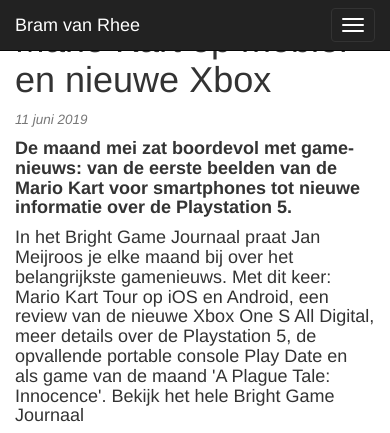
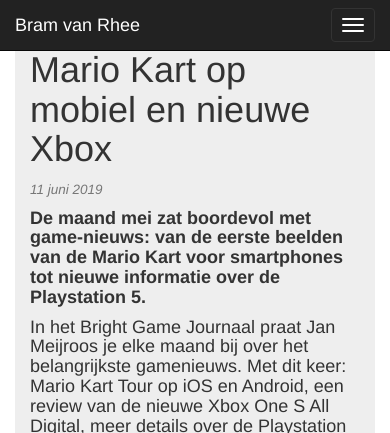
Before and after one commit to bramvanrhee/C3, a PHP site: page /mario.php in a window 390 px wide. Shown: the top 433 px of the page. Run offline with PHP 8.4, Linux system fonts and the light colour scheme; some libraries are stand-ins or nearby versions.

Commit message:
van col3 naar Jumbotron

```diff
--- a/CSS/main.css
+++ b/CSS/main.css
@@ -34,10 +34,6 @@
   border: 10px solid black;
 }
 
-.col3 {
-  background-color: #FBFCFC;
-}
-
 .img {
   margin-top: 100px;
   background-color: white;
--- a/Nieuws/ICT/foldable.php
+++ b/Nieuws/ICT/foldable.php
@@ -54,7 +54,8 @@
 
     <div class="container">
       <div class="row">
-        <div class="col-md-8 col-md-push-2 col3">
+        <div class="col-md-8 col-md-push-2">
+          <div class="jumbotron">
             <h1>Samsung's Foldable Phone</h1>
             <h4 class="space2"><small><i>11 juni 2019</i></small></h4>
 
@@ -81,6 +82,7 @@
             <h2><b>Eerder: opvouwbare telefoons komen eraan</b></h2>
 
             <video src="../../MP4/FoldablePhones.mp4" class="img-responsive" controls></video>
+          </div>
         </div>
       </div>
     </div>
--- a/Nieuws/ICT/google.php
+++ b/Nieuws/ICT/google.php
@@ -54,7 +54,8 @@
 
     <div class="container">
       <div class="row">
-        <div class="col-md-8 col-md-push-2 col3">
+        <div class="col-md-8 col-md-push-2">
+          <div class="jumbotron">
             <h1>Google Stadia: zo werkt de nieuwe gamedienst</h1>
             <h4 class="space2"><small><i>11 juni 2019</i></small></h4>
 
@@ -103,6 +104,7 @@
             <h4 class="space">PlayStation en Nvidia hebben al langer gamestreamingdiensten, maar minder krachtig. Microsoft werkt aan het vergelijkbare xCloud, waarbij ook Microsoft zijn eigen Azure-datacenters kan inzetten.</h4>
 
             <h4 class="space">Ook Amazon zou aan een gamestreamingdienst werken, ook met zijn eigen datacenters. Apple werkt volgens geruchten eveneens aan een nieuwe abonnementsdienst rond games.</h4>
+          </div>
         </div>
       </div>
     </div>
--- a/Nieuws/ICT/mario.php
+++ b/Nieuws/ICT/mario.php
@@ -54,15 +54,17 @@
 
     <div class="container">
       <div class="row">
-        <div class="col-md-8 col-md-push-2 col3">
-          <h1>Mario Kart op mobiel en nieuwe Xbox</h1>
-          <h4 class="space2"><small><i>11 juni 2019</i></small></h4>
+        <div class="col-md-8 col-md-push-2">
+          <div class="jumbotron">
+            <h1>Mario Kart op mobiel en nieuwe Xbox</h1>
+            <h4 class="space2"><small><i>11 juni 2019</i></small></h4>
 
-          <h4 class="space"><b>De maand mei zat boordevol met game-nieuws: van de eerste beelden van de Mario Kart voor smartphones tot nieuwe informatie over de Playstation 5.</b></h4>
+            <h4 class="space"><b>De maand mei zat boordevol met game-nieuws: van de eerste beelden van de Mario Kart voor smartphones tot nieuwe informatie over de Playstation 5.</b></h4>
 
-          <h4 class="space">In het Bright Game Journaal praat Jan Meijroos je elke maand bij over het belangrijkste gamenieuws. Met dit keer: Mario Kart Tour op iOS en Android, een review van de nieuwe Xbox One S All Digital, meer details over de Playstation 5, de opvallende portable console Play Date en als game van de maand 'A Plague Tale: Innocence'. Bekijk het hele Bright Game Journaal</h4>
+            <h4 class="space">In het Bright Game Journaal praat Jan Meijroos je elke maand bij over het belangrijkste gamenieuws. Met dit keer: Mario Kart Tour op iOS en Android, een review van de nieuwe Xbox One S All Digital, meer details over de Playstation 5, de opvallende portable console Play Date en als game van de maand 'A Plague Tale: Innocence'. Bekijk het hele Bright Game Journaal</h4>
 
-          <video src="../../MP4/MarioKart.mp4" class="img-responsive" controls></video>
+            <video src="../../MP4/MarioKart.mp4" class="img-responsive" controls></video>
+          </div>
         </div>
       </div>
     </div>
--- a/Nieuws/ICT/philips.php
+++ b/Nieuws/ICT/philips.php
@@ -54,7 +54,8 @@
 
     <div class="container">
       <div class="row">
-        <div class="col-md-8 col-md-push-2 col3">
+        <div class="col-md-8 col-md-push-2">
+          <div class="jumbotron">
             <h1>Philips Hue-lampen Groeperen</h1>
             <h4 class="space2"><small><i>10 mei 2019</i></small></h4>
 
@@ -71,6 +72,7 @@
             <h4 class="space">De Hue-app update is zowel beschikbaar voor iOS als Android. De Zones-optie bevindt zich nog wel in de testfase en werkt nog niet met alle functies, zoals routines en ook niet met spraakassistenten en sommige accessoires.</h4>
 
             <video src="../../MP4/ZonesHue.mp4" controls class="img-responsive"></video>
+          </div>
         </div>
       </div>
     </div>
--- a/Nieuws/ICT/pokemon.php
+++ b/Nieuws/ICT/pokemon.php
@@ -54,7 +54,8 @@
 
     <div class="container">
       <div class="row">
-        <div class="col-md-8 col-md-push-2 col3">
+        <div class="col-md-8 col-md-push-2">
+          <div class="jumbotron">
             <h1>Adidas komt met Pokémon-sneakers</h1>
             <h4 class="space2"><small><i>11 juni 2019</i></small></h4>
 
@@ -65,6 +66,7 @@
             <h4>Bright-hoofdredacteur Erwin van der Zande heeft de Galaxy Fold al kunnen proberen. Bekijk zijn eerste indruk.</h4>
 
             <img src="../../IMG/adidas.jpg" class="img-responsive">
+          </div>
         </div>
       </div>
     </div>
--- a/Nieuws/Politiek/ivanka.php
+++ b/Nieuws/Politiek/ivanka.php
@@ -54,7 +54,8 @@
 
     <div class="container">
       <div class="row">
-        <div class="col-md-8 col-md-push-2 col3">
+        <div class="col-md-8 col-md-push-2">
+          <div class="jumbotron">
             <h1>Au! Ivanka Trump laat minister Kaag letterlijk ‘speechless’</h1>
             <h4 class="space2"><small><i>11 juni 2019</i></small></h4>
 
@@ -81,6 +82,7 @@
             <h4 class="space">Op de ‘grote omgekeerde handelsmissie’, zoals Kaag de GES omschrijft, stonden vrouwen in de schijnwerper. ,,De economie doet het beter als vrouwen meedoen. Het is een prioriteit voor de Amerikaanse regering, Ivanka Trump is daar leidend in, en dat is ook het speerpunt van het kabinet.’’</h4>
 
             <h4 class="space">In haar bijdrage benadrukte Ivanka Trump, zoals ze in een interview met deze krant al aankondigde, haar bewondering voor koningin Máxima. ,,Ze is echt betrokken bij onderwerpen als financiële inclusiviteit in ontwikkelingslanden. We zijn haar daar zeer, zeer dankbaar voor.’’ Na het congres werd Trump op paleis Huis ten Bosch voor een privéontmoeting ontvangen door koning Willem-Alexander en koningin Máxima. Het koningspaar sprak met haar over economische versterking van vrouwen, een onderwerp waarmee zowel koningin Máxima als de Amerikaanse presidentsdochter zich intensief bezighoudt.</h4>
+          </div>
         </div>
       </div>
     </div>
--- a/Nieuws/Politiek/klimaat.php
+++ b/Nieuws/Politiek/klimaat.php
@@ -54,7 +54,8 @@
 
     <div class="container">
       <div class="row">
-        <div class="col-md-8 col-md-push-2 col3">
+        <div class="col-md-8 col-md-push-2">
+          <div class="jumbotron">
             <h1>Klimaatdemonstranten verstoren vergadering Tweede Kamer</h1>
             <h4 class="space2"><small><i>11 juni 2019</i></small></h4>
 
@@ -62,7 +63,7 @@
 
             <h4 class="space"><b>Een tiental klimaatdemonstranten heeft vanmiddag de vergadering van de Tweede Kamer verstoord met een protest. De demonstranten riepen protestleuzen en hadden spandoeken met onder meer ‘De Tijd Dringt’ erop. Die hadden ze binnengesmokkeld door ze als rokjes te dragen. Ook riepen ze leuzen, samen met enkele andere activisten. Een aantal van hen is aangehouden.</b></h4>
 
-          <h4 class="space">De demonstranten van de groep Extinction Rebellion braken in tijdens de wekelijkse stemmingen in de plenaire zaal van de Tweede Kamer. Terwijl vrijwel de gehele Kamer aanwezig was, begon de groep plots te schreeuwen. De demonstranten werden door agenten en andere toegesnelde bewakers verwijderd van de publieke tribune. Tegenstribbelende betogers werden over de grond naar buiten gesleept. Daar zongen ze gewoon door: ,,I hear the voice of my great granddaughter, saying climate justice now’’, was een van de teksten.</h4>
+            <h4 class="space">De demonstranten van de groep Extinction Rebellion braken in tijdens de wekelijkse stemmingen in de plenaire zaal van de Tweede Kamer. Terwijl vrijwel de gehele Kamer aanwezig was, begon de groep plots te schreeuwen. De demonstranten werden door agenten en andere toegesnelde bewakers verwijderd van de publieke tribune. Tegenstribbelende betogers werden over de grond naar buiten gesleept. Daar zongen ze gewoon door: ,,I hear the voice of my great granddaughter, saying   climate justice now’’, was een van de teksten.</h4>
 
             <h4 class="space">De politie heeft twaalf mensen opgepakt die zich op de publieke tribune misdroegen. Ze zijn aangehouden vanwege het verstoren van een openbare vergadering. Volgens een woordvoerder van de organisatie zijn dertien actievoerders opgepakt.</h4>
 
@@ -75,6 +76,7 @@
            <h4 class="space">De activisten protesteerden ook buiten de Kamer. Extinction Rebellion is een van oorsprong Britse beweging, die een forsere aanpak van de klimaatverandering eist.</h4>
 
            <img src="../../IMG/klimaat1.jpg" class="img-responsive">
+         </div>
         </div>
       </div>
     </div>
--- a/Nieuws/Politiek/pedohandboek.php
+++ b/Nieuws/Politiek/pedohandboek.php
@@ -54,7 +54,8 @@
 
     <div class="container">
       <div class="row">
-        <div class="col-md-8 col-md-push-2 col3">
+        <div class="col-md-8 col-md-push-2">
+          <div class="jumbotron">
             <h1>Pedohandboek moet verboden worden</h1>
             <h4 class="space2"><small><i>11 juni 2019</i></small></h4>
 
@@ -66,7 +67,7 @@
 
             <h3><b>Overeenkomsten</b></h3>
 
-          <h4 class="space">Nu zien zij grote overeenkomsten tussen de informatie die binnen Martijn werd verdeeld en het handboek. Daarin wordt gedetailleerd beschreven wanneer wat voor seksuele handelingen kunnen worden verricht. Ook worden tips gegeven hoe kinderen kunnen worden benaderd en misbruik onopgemerkt kan blijven. Hoewel er tot nu toe over werd gesproken dat het handboek beschikbaar is op het darkweb, het verborgen deel van het internet, trof deze krant delen ervan ook op het reguliere internet aan, waar het eenvoudig is te vinden.</h4>
+            <h4 class="space">Nu zien zij grote overeenkomsten tussen de informatie die binnen Martijn werd verdeeld en het handboek. Daarin wordt gedetailleerd beschreven wanneer wat voor seksuele handelingen kunnen worden verricht. Ook worden tips gegeven hoe kinderen kunnen worden benaderd en misbruik onopgemerkt kan blijven. Hoewel er tot nu toe over werd gesproken dat het handboek beschikbaar is op het darkweb, het verborgen deel van het internet, trof deze krant delen ervan ook op het   reguliere internet aan, waar het eenvoudig is te vinden.</h4>
 
             <h4 class="space">Drost noemt dat schandalig en vindt het ongelooflijk dat hij stuit op politieke onwil. ,,Als ouders in Nederland de inhoud van dit boek zouden kennen – overigens moeten ze het vooral niet lezen  – zou het land op zijn kop staan.’’</h4>
 
@@ -77,6 +78,7 @@
             <h4 class="space">De stichting heeft de Tweede Kamer al aangeschreven om de beschikbaarheid van het handboek aan de kaak te stellen. Oprichter van de stichting Marcel Jeninga is van plan aangifte te doen, als er op een andere manier geen zaak kan worden gemaakt van de beschikbaarheid van het handboek.</h4>
 
             <img src="../../IMG/YmeDrost.jpg" class="img-responsive">
+          </div>
         </div>
       </div>
     </div>
--- a/Nieuws/Politiek/wilders.php
+++ b/Nieuws/Politiek/wilders.php
@@ -54,7 +54,8 @@
 
     <div class="container">
       <div class="row">
-        <div class="col-md-8 col-md-push-2 col3">
+        <div class="col-md-8 col-md-push-2">
+          <div class="jumbotron">
             <h1>Kamer onderzoekt Wilders-proces voorlopig niet</h1>
             <h4 class="space2"><small><i>11 juni 2019</i></small></h4>
 
@@ -71,6 +72,7 @@
             <h4 class="space">De Kamer kan bij een enquête betrokkenen verplichten onder ede hun verhaal te komen doen.</h4>
 
             <img src="../../IMG/wilders.jpg" class="img-responsive">
+          </div>
         </div>
       </div>
     </div>
--- a/Nieuws/Sport/froome.php
+++ b/Nieuws/Sport/froome.php
@@ -54,7 +54,8 @@
 
     <div class="container">
       <div class="row">
-        <div class="col-md-8 col-md-push-2 col3">
+        <div class="col-md-8 col-md-push-2">\
+          <div class="jumbotron">
             <h1>Chris Froome mist Tour na zware val</h1>
             <h4 class="space2"><small><i>11 juni 2019</i></small></h4>
 
@@ -69,6 +70,7 @@
             <h4 class="space">Froome bereidde zich in de Dauphiné voor op de Tour de France, die hij voor de vijfde keer hoopte te winnen.</h4>
 
             <img src="../../IMG/froome1.jpg" class="img-responsive">
+          </div>
         </div>
       </div>
     </div>
--- a/Nieuws/Sport/oranjestoet.php
+++ b/Nieuws/Sport/oranjestoet.php
@@ -54,7 +54,8 @@
 
     <div class="container">
       <div class="row">
-        <div class="col-md-8 col-md-push-2 col3">
+        <div class="col-md-8 col-md-push-2">
+          <div class="jumbotron">
             <h1>Fransen roemen Oranjestoet: 'Dit heb ik nog nooit gezien'</h1>
             <h4 class="space2"><small><i>11 juni 2019</i></small></h4>
 
@@ -91,6 +92,7 @@
             <h3><b>Nog grotere stoet</b></h3>
 
             <h4 class="space">Aanstaande zaterdag kunnen de Fransen in Valenciennes een nog grotere stoet tegemoet zien dan gisteren. In het stadion zitten namelijk zeker 13.000 Oranje-fans als Nederland tegen Kameroen speelt.</h4>
+          </div>
         </div>
       </div>
     </div>
--- a/Nieuws/Sport/sjinkie.php
+++ b/Nieuws/Sport/sjinkie.php
@@ -54,7 +54,8 @@
 
     <div class="container">
       <div class="row">
-        <div class="col-md-8 col-md-push-2 col3">
+        <div class="col-md-8 col-md-push-2">
+          <div class="jumbotron">
             <h1>Terug op het ijs: Sjinkie schaatst weer ondanks brandwonden</h1>
             <h4 class="space2"><small><i>11 juni 2019</i></small></h4>
 
@@ -75,6 +76,7 @@
             <h3><b>Beijing</b></h3>
 
             <h4 class="space">Inmiddels traint Knegt weer volop, en is hij ook door de bondscoach opgenomen in de groep van achttien shorttrackers die naar de Spelen van 2022 toewerkt. Wanneer hij weer wedstrijden zal gaan schaatsen, is nog niet duidelijk.</h4>
+          </div>
         </div>
       </div>
     </div>
--- a/Nieuws/Sport/thailand.php
+++ b/Nieuws/Sport/thailand.php
@@ -54,7 +54,8 @@
 
     <div class="container">
       <div class="row">
-        <div class="col-md-8 col-md-push-2 col3">
+        <div class="col-md-8 col-md-push-2">
+          <div class="jumbotron">
             <h1>Recordzege op WK: Amerikaanse ploeg verslaat Thailand met 13-0</h1>
             <h4 class="space2"><small><i>11 juni 2019</i></small></h4>
 
@@ -65,6 +66,7 @@
             <h4 class="space">Bij de rust leidde de titelverdediger nog maar met 3-0. Na de pauze ging het echter heel hard. Alex Morgan blonk uit met vijf treffers. Dat is een evenaring van het vrouwenrecord in een WK-wedstrijd. De andere Amerikaanse doelpunten kwamen op naam van Rose Lavelle (twee), Sam Mewis (twee), Lindsey Horan, Megan Rapinoe, Mallory Pugh en Carli Lloyd.</h4>
 
             <h4 class="space">Eerder op de avond won Zweden in dezelfde poule met 2-0 van Chili. De Zuid-Amerikaanse WK-debutant hield lang stand maar na een onderbreking vanwege hevig onweer kwam de Scandinavische ploeg alsnog tot scoren. Kosovare Asllani (83e minuut) en Madelen Janogy (blessuretijd) maakten de doelpunten.</h4>
+          </div>
         </div>
       </div>
     </div>
```
Also changed, not shown: Nieuws/Politiek/sp.php (+5 -3 lines), Nieuws/Sport/verstappen.php (+5 -3 lines). Lines whose indentation alone changed are shown as unchanged.
